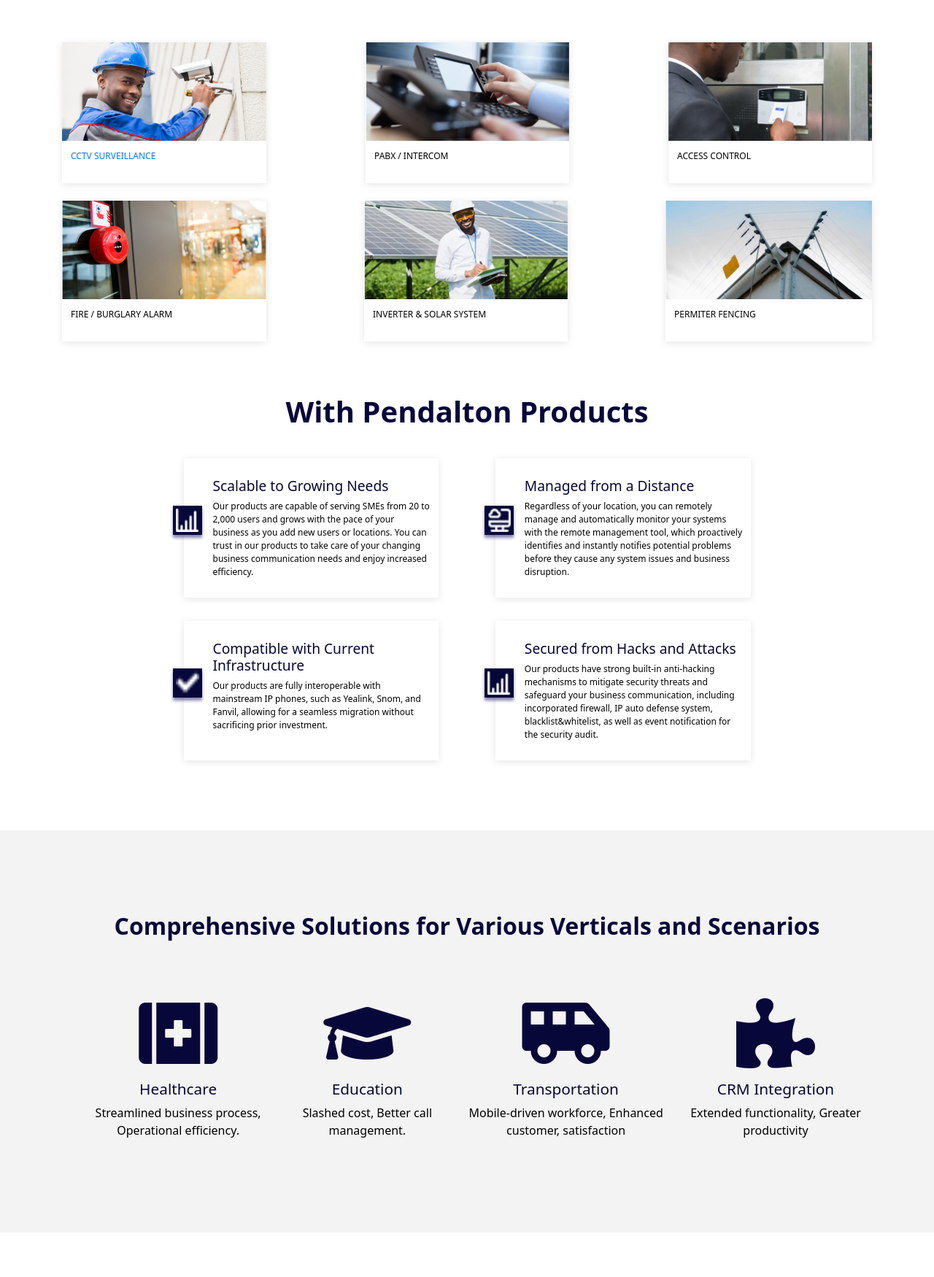
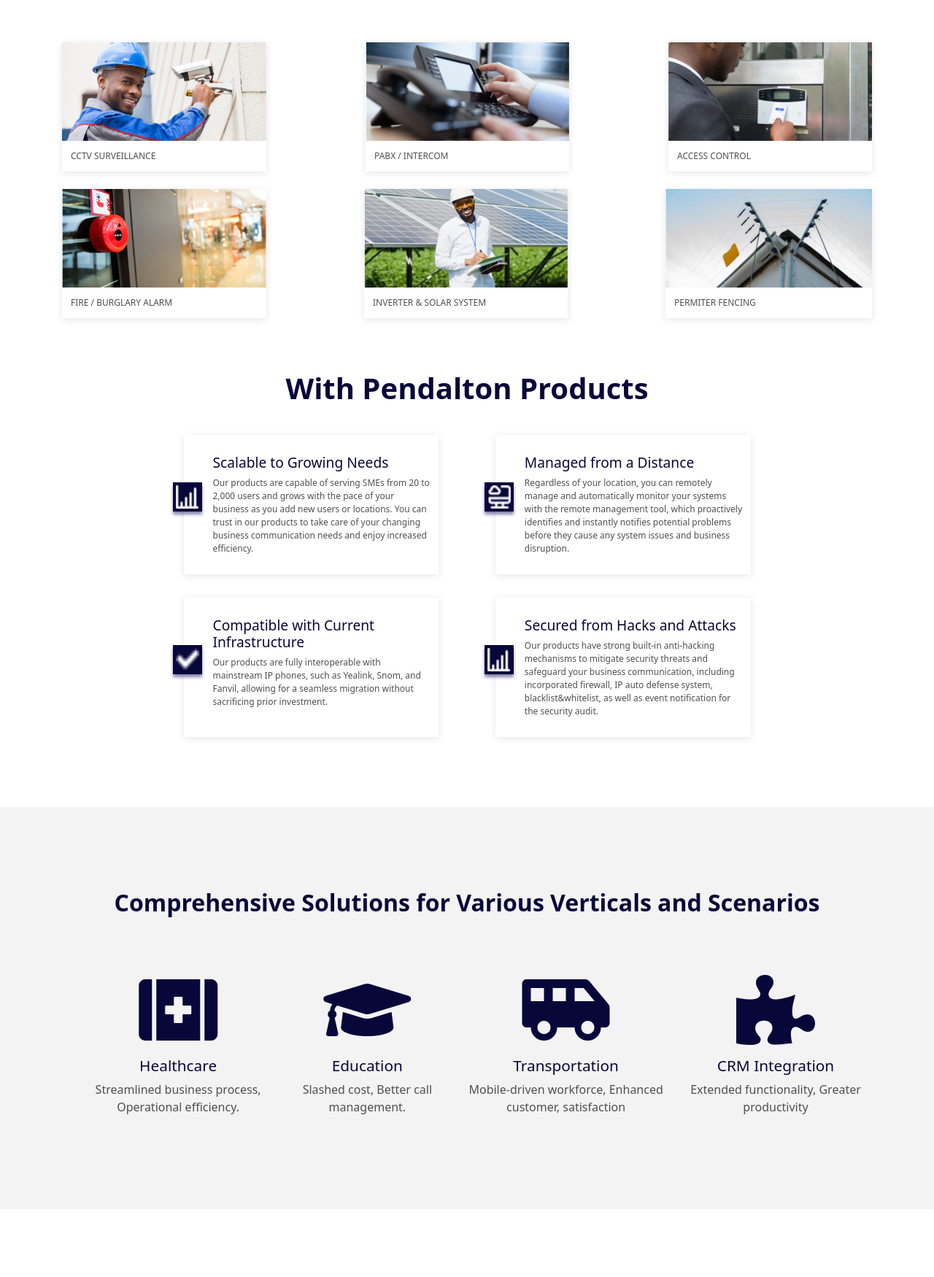
Before and after one commit to augustineritalondon/RubyProduct, a Flask app: page / in a window 1280 px wide. Shown: the part 842-2592 px from the top of the page at 73% size. Run offline with Flask 2, Linux system fonts and the light colour scheme; some libraries are stand-ins or nearby versions.

Commit message:
Product Enquiry

```diff
--- a/static/style.css
+++ b/static/style.css
@@ -87,7 +87,6 @@
 
 .service-items{
     margin-top: 1.5em;
-    color: #000000;
     font-size: .75rem;
     font-weight: 500;
     text-align: left;
@@ -102,8 +101,11 @@
     padding: 1em;
 }
 
+.service-item-card a{
+    color: #504f4f;
+}
+
 .products{
-    color: #000000;
     margin-top: 3em!important;
 }
 
@@ -151,7 +153,6 @@
 }
 
 .comprehensive{
-    color: #000000;
     margin-top: 3em;
     text-align: center;
     background: rgba(196, 196, 196, 0.2);
@@ -186,7 +187,6 @@
 
 .contact{
     margin-top: 4em;
-    color: #000000;
     background: rgba(196, 196, 196, 0.2);
     padding-top: 5em;
     padding-bottom: 6em;
@@ -258,7 +258,6 @@
 
 .testimonial{
     margin-top: 6em;
-    color: #000000;
 }
 
 .testimonial h4{
@@ -432,6 +431,10 @@
     height: 200px;
     margin-bottom: 3em;
 }
+
+.products-page-main a{
+    color: #504f4f;
+}
 /* ****LAYOUT ENDS**** */
 
 
@@ -575,4 +578,8 @@
     .product-in-aside img{
         margin-bottom: 1em;
     }
+    .service-item-card p{
+        padding: 1em;
+        margin: 0;
+    }
 }
--- a/templates/home.html
+++ b/templates/home.html
@@ -18,7 +18,7 @@
 
     <div class="service-items">
         <div class=" ser-1 flex">
-            <div class="service-item-card"><a href="{{ url_for('products.html') }}">
+            <div class="service-item-card"><a href="{{ url_for('products') }}">
                 <img src="../static/images/ESWE4zJrHV 3.jpg" alt="cctv surveillance">
                 <p>CCTV SURVEILLANCE</p></a>
             </div>
--- a/templates/layout.html
+++ b/templates/layout.html
@@ -31,7 +31,7 @@
 
                 <ul class="navbar-nav ml-auto">
                     <li class="nav-item active">
-                        <a class="nav-link" href="#">Home <span class="sr-only">(current)</span></a>
+                        <a class="nav-link" href="{{ url_for('home') }}">Home <span class="sr-only">(current)</span></a>
                     </li>
                     <li class="nav-item">
                         <a class="nav-link" href="#services">Products</a>
```
